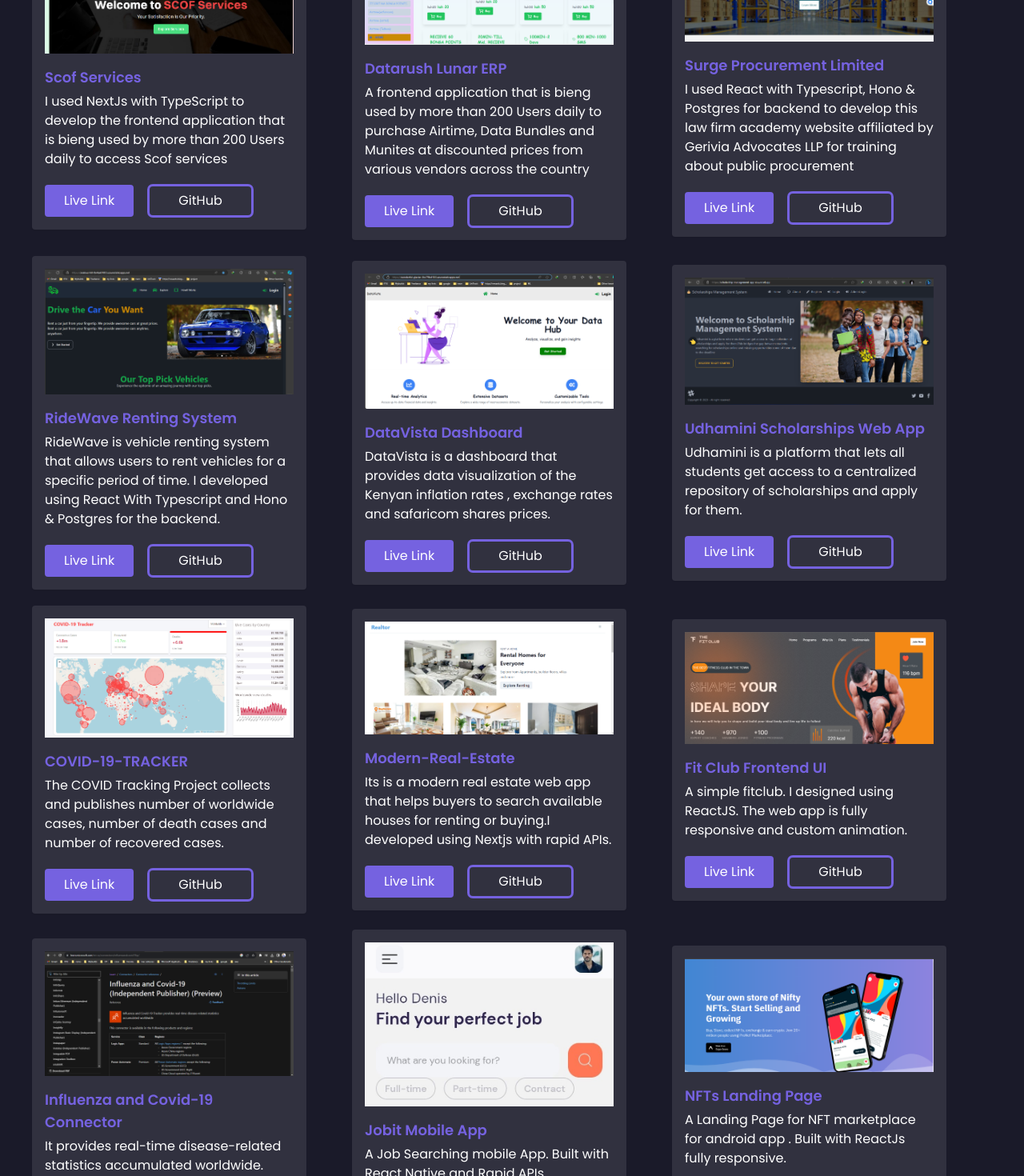
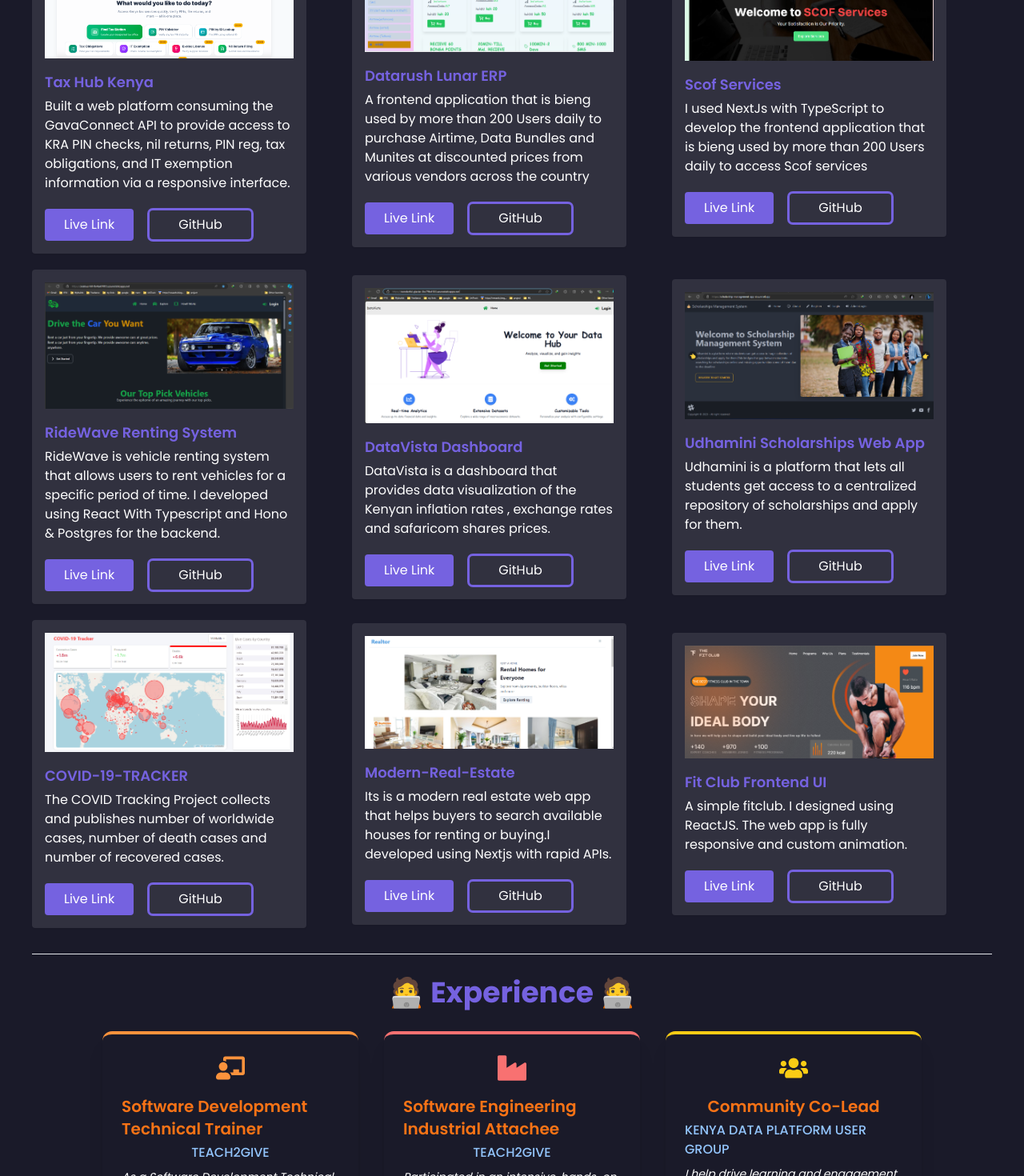
Before and after one commit to deniswachira/my-portifolio, a React (Vite) app: page / in a window 1280 px wide. Shown: the part 1480-2950 px from the top of the page at 80% size. Built offline with nearby package versions, Linux system fonts and the light colour scheme.

Commit message:
Refactor code structure for improved readability and maintainability

```diff
--- a/src/components/Projects.jsx
+++ b/src/components/Projects.jsx
@@ -3,41 +3,50 @@ import udhamini from '../assets/projects/udhamini1.png';
 import covid from '../assets/projects/covid19tracker.png';
 import modern from '../assets/projects/modern-real-estate.png';
 import fitness from '../assets/projects/fitness.png';
-import showcase from '../assets/projects/showcase.png';
-import influenza from '../assets/projects/influenza.png';
-import jobit1 from '../assets/projects/jobit1.jpg';
+// import showcase from '../assets/projects/showcase.png';
+// import influenza from '../assets/projects/influenza.png';
+// import jobit1 from '../assets/projects/jobit1.jpg';
 import rideWave from '../assets/projects/ridewave.png';
 import datavista from '../assets/projects/datavista.png';
-import surge from '../assets/projects/surge.jpg'
+import taxhub from "../assets/projects/taxhub.png";
+// import surge from '../assets/projects/surge.jpg'
 import datarush from '../assets/projects/datarush.png'
 import scof from "../assets/projects/scof.png"
 
 const Projects = () => {
   const projects = [
-     {
-      title: "Scof Services",
+    {
+      title: "Tax Hub Kenya",
       description:
-        "I used NextJs with TypeScript to develop the frontend application that is bieng used by more than 200 Users daily to access Scof services",
-      photo: scof,
-      link: "https://scofservices.com/",
-      github: "https://scofservices.com/",
+        "Built a web platform consuming the GavaConnect API to provide access to KRA PIN checks, nil returns, PIN reg, tax obligations, and IT exemption information via a responsive interface.",
+      photo: taxhub,
+      link: "https://taxhubkenya.netlify.app/",
+      github: "https://taxhubkenya.netlify.app/",
     },
     {
       title: "Datarush Lunar ERP",
       description:
         "A frontend application that is bieng used by more than 200 Users daily to purchase Airtime, Data Bundles and Munites at discounted prices from various vendors across the country",
       photo: datarush,
-      link: "https://datarush.lunar.cyou/chwaa",
-      github: "https://datarush.lunar.cyou/chwaa",
+      link: "https://datarush.lunar.cyou/lunartech",
+      github: "https://datarush.lunar.cyou/lunartech",
     },
     {
-      title: "Surge Procurement Limited",
+      title: "Scof Services",
       description:
-        "I used React with Typescript, Hono & Postgres for backend to develop this law firm academy website affiliated by Gerivia Advocates LLP for training about public procurement",
-      photo: surge,
-      link: "https://www.surgeprocure.co.ke/",
-      github: "https://www.surgeprocure.co.ke/",
+        "I used NextJs with TypeScript to develop the frontend application that is bieng used by more than 200 Users daily to access Scof services",
+      photo: scof,
+      link: "https://scofservices-beta.vercel.app/",
+      github: "https://scofservices-beta.vercel.app/",
     },
+    // {
+    //   title: "Surge Procurement Limited",
+    //   description:
+    //     "I used React with Typescript, Hono & Postgres for backend to develop this law firm academy website affiliated by Gerivia Advocates LLP for training about public procurement",
+    //   photo: surge,
+    //   link: "https://www.surgeprocure.co.ke/",
+    //   github: "https://www.surgeprocure.co.ke/",
+    // },
     {
       title: "RideWave Renting System",
       description:
@@ -86,30 +95,30 @@ const Projects = () => {
       link: "https://fit-club-three.vercel.app/",
       github: "https://github.com/deniswachira/FitClub",
     },
-    {
-      title: "Influenza and Covid-19 Connector",
-      description:
-        "It provides real-time disease-related statistics accumulated worldwide.",
-      photo: influenza,
-      link: "https://learn.microsoft.com/en-us/connectors/influenzandcovid19ip/",
-      github: "https://learn.microsoft.com/en-us/connectors/influenzandcovid19ip/",
-    },
-    {
-      title: "Jobit Mobile App",
-      description:
-        "A Job Searching mobile App. Built with React Native and Rapid APIs.",
-      photo: jobit1,
-      link: "https://github.com/deniswachira/Jobit",
-      github: "https://github.com/deniswachira/Jobit",
-    },
-    {
-      title: "NFTs Landing Page",
-      description:
-        "A Landing Page for NFT marketplace for android app . Built with ReactJs fully responsive.",
-      photo: showcase,
-      link: "https://nfts-marketplace-showcase.vercel.app/",
-      github: "https://github.com/deniswachira/NFTs_MarketPlace_Showcase",
-    },
+    // {
+    //   title: "Influenza and Covid-19 Connector",
+    //   description:
+    //     "It provides real-time disease-related statistics accumulated worldwide.",
+    //   photo: influenza,
+    //   link: "https://learn.microsoft.com/en-us/connectors/influenzandcovid19ip/",
+    //   github: "https://learn.microsoft.com/en-us/connectors/influenzandcovid19ip/",
+    // },
+    // {
+    //   title: "Jobit Mobile App",
+    //   description:
+    //     "A Job Searching mobile App. Built with React Native and Rapid APIs.",
+    //   photo: jobit1,
+    //   link: "https://github.com/deniswachira/Jobit",
+    //   github: "https://github.com/deniswachira/Jobit",
+    // },
+    // {
+    //   title: "NFTs Landing Page",
+    //   description:
+    //     "A Landing Page for NFT marketplace for android app . Built with ReactJs fully responsive.",
+    //   photo: showcase,
+    //   link: "https://nfts-marketplace-showcase.vercel.app/",
+    //   github: "https://github.com/deniswachira/NFTs_MarketPlace_Showcase",
+    // },
   ];
 
   return (
```
Also changed, not shown: src/assets/projects/taxhub.png (added).
